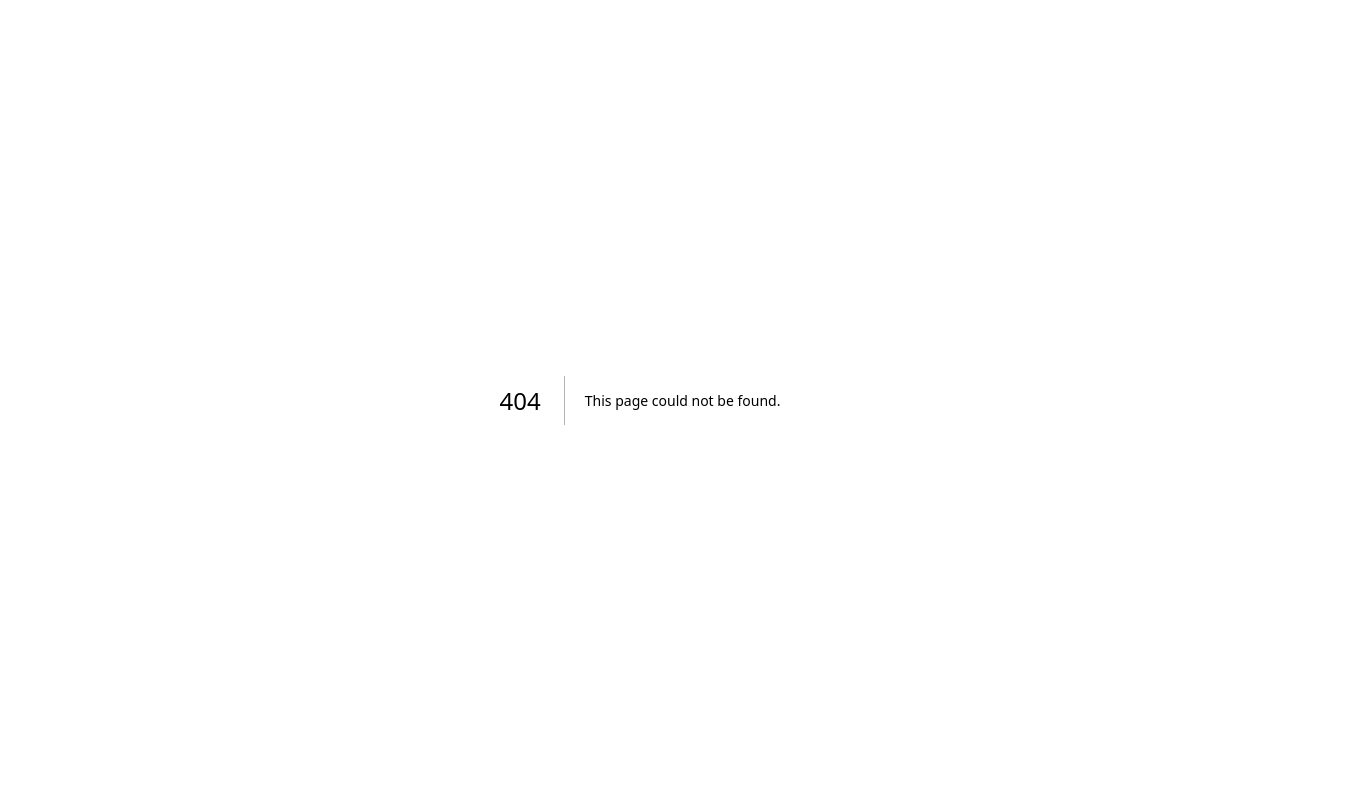
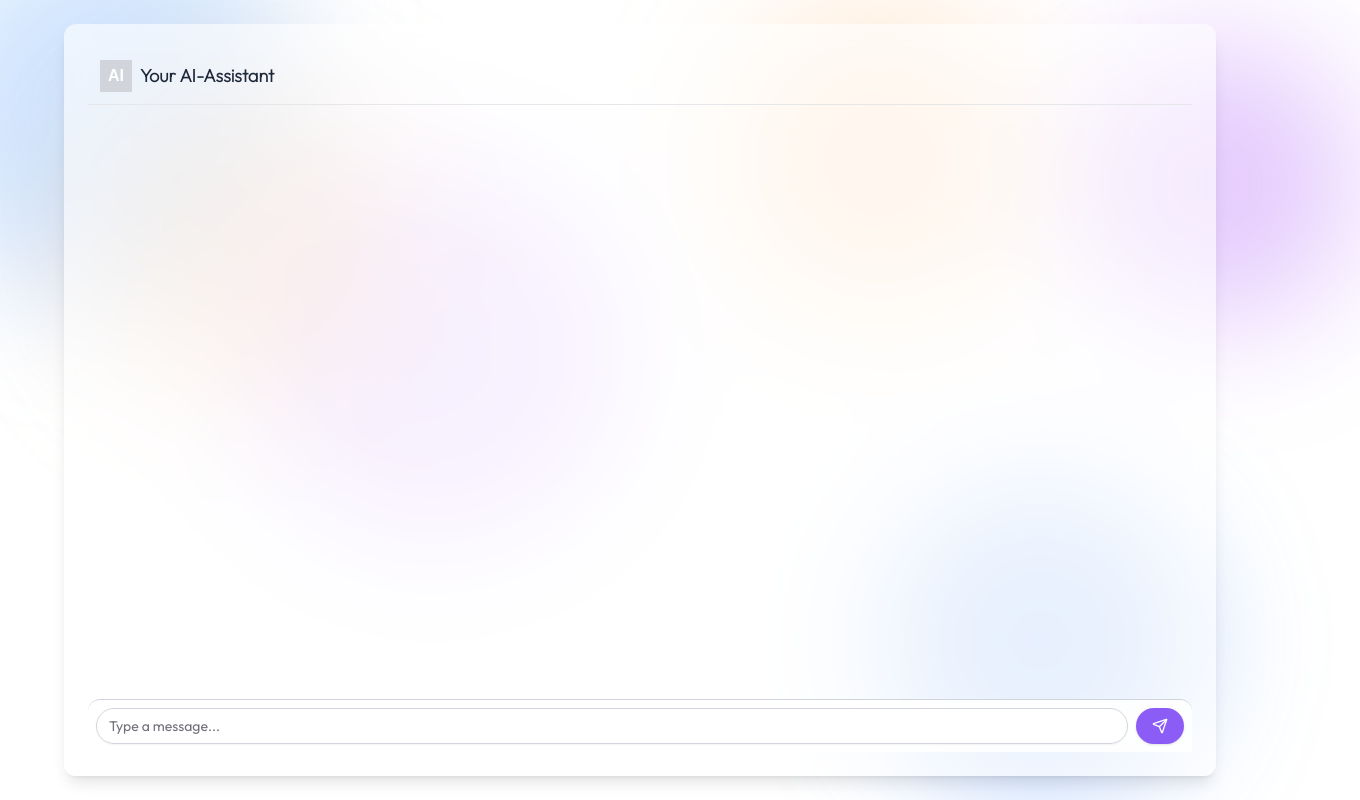
Before and after one commit to wajiha-kulsum/H10_crwdstrk, a Next.js app: page /chatbot in a window 1280 px wide. Before the commit this address had no page. Shown: the whole page, 1360 px wide, since content can reach past the window. Built offline with nearby package versions, Linux system fonts and the light colour scheme.

Commit message:
chatbot intigrated

```diff
--- /dev/null
+++ b/app/chatbot/page.tsx
@@ -0,0 +1,250 @@
+"use client";
+
+import React, { useState, useRef, useEffect, FormEvent, ChangeEvent, ReactNode } from "react";
+import { Send } from "lucide-react";
+import { Button } from "@/components/ui/button";
+import { Input } from "@/components/ui/input";
+
+// Custom Avatar Component for Profile
+interface AvatarProps {
+  imageUrl?: string;
+  initials: string;
+  className?: string;
+}
+
+const Avatar: React.FC<AvatarProps> = ({ imageUrl, initials, className }) => (
+  <div className={`w-8 h-8 rounded-full ${className}`}>
+    {imageUrl ? (
+      <img src={imageUrl} alt="avatar" className="object-cover w-full h-full rounded-full" />
+    ) : (
+      <div className="flex items-center justify-center w-full h-full bg-gray-300">
+        <span className="font-bold text-white">{initials}</span>
+      </div>
+    )}
+  </div>
+);
+
+interface Message {
+  role: "user" | "assistant";
+  content: string;
+}
+
+interface CardProps {
+  children: ReactNode;
+  className?: string;
+}
+
+const Card: React.FC<CardProps> = ({ children, className }) => (
+  <div className={`w-full h-full max-w-5xl p-6 bg-white bg-opacity-60 shadow-lg rounded-xl flex flex-col backdrop-blur-md ${className}`}>
+    {children}
+  </div>
+);
+
+interface CardHeaderProps {
+  children: ReactNode;
+  className?: string;
+}
+
+const CardHeader: React.FC<CardHeaderProps> = ({ children, className }) => (
+  <div className={`p-3 border-b border-gray-200 flex items-center space-x-2 ${className}`}>
+    {children}
+  </div>
+);
+
+interface CardTitleProps {
+  children: ReactNode;
+  className?: string;
+}
+
+const CardTitle: React.FC<CardTitleProps> = ({ children, className }) => (
+  <h2 className={`text-lg font-semibold text-gray-900 ${className}`}>{children}</h2>
+);
+
+interface CardContentProps {
+  children: ReactNode;
+  className?: string;
+}
+
+const CardContent: React.FC<CardContentProps> = ({ children, className }) => (
+  <div className={`flex-grow p-3 space-y-4 overflow-auto ${className}`}>
+    {children}
+  </div>
+);
+
+interface CardFooterProps {
+  children: ReactNode;
+  className?: string;
+}
+
+const CardFooter: React.FC<CardFooterProps> = ({ children, className }) => (
+  <div className={`p-2 bg-white bg-opacity-80 backdrop-blur-md rounded-t-xl border-t border-gray-300 ${className}`}>
+    {children}
+  </div>
+);
+
+export default function ChatbotPage() {
+  const [messages, setMessages] = useState<Message[]>([]);
+  const [input, setInput] = useState<string>("");
+  const [isLoading, setIsLoading] = useState<boolean>(false);
+  const messagesEndRef = useRef<HTMLDivElement | null>(null);
+
+  const scrollToBottom = (): void => {
+    messagesEndRef.current?.scrollIntoView({ behavior: "smooth" });
+  };
+
+  useEffect(scrollToBottom, [messages]);
+
+  const handleSubmit = async (e: FormEvent<HTMLFormElement>): Promise<void> => {
+    e.preventDefault();
+    if (!input.trim()) return;
+
+    const userMessage: Message = { role: "user", content: input };
+    setMessages((prev) => [...prev, userMessage]);
+    setInput("");
+    setIsLoading(true);
+
+    try {
+      const response = await fetch("/api/chatbot", {
+        method: "POST",
+        headers: {
+          "Content-Type": "application/json",
+        },
+        body: JSON.stringify({ message: input }),
+      });
+
+      const reader = response.body?.getReader();
+      const decoder = new TextDecoder();
+
+      let assistantMessage: Message = { role: "assistant", content: "" };
+      setMessages((prev) => [...prev, assistantMessage]);
+
+      if (reader) {
+        while (true) {
+          const { value, done } = await reader.read();
+          if (done) break;
+
+          const chunk = decoder.decode(value);
+          const lines = chunk.split("\n\n");
+
+          for (const line of lines) {
+            if (line.startsWith("data: ")) {
+              try {
+                const data = JSON.parse(line.slice(5));
+                if (data.content) {
+                  assistantMessage.content += data.content;
+                  setMessages((prev) => [...prev.slice(0, -1), { ...assistantMessage }]);
+                }
+                if (data.done) {
+                  break;
+                }
+              } catch (error) {
+                console.error("Error parsing JSON:", error);
+              }
+            }
+          }
+        }
+      }
+    } catch (error) {
+      console.error("Error:", error);
+    } finally {
+      setIsLoading(false);
+    }
+  };
+
+  return (
+    <div className="flex items-center justify-center w-screen h-screen p-6">
+      <div className="absolute inset-0">
+        <div className="absolute w-96 h-96 bg-blue-400/30 rounded-full blur-3xl -top-20 -left-20"></div>
+        <div className="absolute w-96 h-96 bg-purple-400/30 rounded-full blur-3xl top-40 left-60"></div>
+        <div className="absolute w-80 h-80 bg-blue-500/30 rounded-full blur-3xl bottom-0 right-20"></div>
+        <div className="absolute w-72 h-72 bg-purple-500/30 rounded-full blur-3xl -right-20 top-10"></div>
+        <div className="absolute w-80 h-80 bg-orange-300/30 rounded-full blur-3xl top-0 right-60"></div>
+        <div className="absolute w-80 h-80 bg-orange-300/30 rounded-full blur-3xl top-20 left-20"></div>
+      </div>
+      <Card className="max-w-6xl z-10">
+        <CardHeader>
+          <Avatar initials="AI" className="bg-purple-500" />
+          <CardTitle className="font-outfitLight text-slate-800">Your AI-Assistant</CardTitle>
+        </CardHeader>
+        <CardContent>
+          {messages.map((message, index) => (
+            <div
+              key={index}
+              className={`flex ${
+                message.role === "user" ? "justify-end" : "justify-start"
+              }`}
+            >
+              <div
+                className={`flex items-end space-x-2 ${
+                  message.role === "user"
+                    ? "flex-row-reverse space-x-reverse"
+                    : ""
+                }`}
+              >
+                <div
+                  className={`max-w-2xl px-6 py-2 rounded-xl transition-transform transform hover:scale-105 shadow-md ${
+                    message.role === "user"
+                      ? "bg-violet-500 text-white rounded-br-none font-outfitRegular"
+                      : "bg-violet-200 bg-opacity-90 text-slate-700 rounded-bl-none font-outfitRegular"
+                  }`}
+                >
+                  {message.content}
+                </div>
+              </div>
+            </div>
+          ))}
+          {isLoading && (
+            <div className="flex justify-start">
+              <div className="flex items-center space-x-2">
+                <Avatar initials="AI" className="bg-blue-500" />
+                <div className="max-w-lg p-3 text-gray-900 bg-white shadow-md rounded-2xl">
+                  <div className="flex space-x-2">
+                    <div
+                      className="w-2 h-2 bg-blue-500 rounded-full animate-bounce"
+                      style={{ animationDelay: "0ms" }}
+                    ></div>
+                    <div
+                      className="w-2 h-2 bg-blue-500 rounded-full animate-bounce"
+                      style={{ animationDelay: "150ms" }}
+                    ></div>
+                    <div
+                      className="w-2 h-2 bg-blue-500 rounded-full animate-bounce"
+                      style={{ animationDelay: "300ms" }}
+                    ></div>
+                  </div>
+                </div>
+              </div>
+            </div>
+          )}
+          <div ref={messagesEndRef} />
+        </CardContent>
+        <CardFooter>
+          <form onSubmit={handleSubmit} className="flex w-full space-x-2">
+            {/* <Button className="flex items-center p-1.5 bg-gray-100 rounded-full hover:bg-gray-200">
+              <i className="fas fa-paperclip"></i>
+            </Button>
+            <Button className="flex items-center p-1.5 bg-gray-100 rounded-full hover:bg-gray-200">
+              <i className="fas fa-microphone"></i>
+            </Button> */}
+            <Input
+              type="text"
+              value={input}
+              onChange={(e: ChangeEvent<HTMLInputElement>) =>
+                setInput(e.target.value)
+              }
+              placeholder="Type a message..."
+              className="flex-grow p-3 text-gray-900 bg-white border-gray-300 rounded-full bg-opacity-70 hover:border-gray-400 focus:ring-2 focus:ring-purple-500 font-outfitRegular"
+            />
+            <Button
+              type="submit"
+              disabled={isLoading}
+              className="text-white bg-violet-500 rounded-full hover:bg-violet-600"
+            >
+              <Send className="w-5 h-5" />
+            </Button>
+          </form>
+        </CardFooter>
+      </Card>
+    </div>
+  );
+}
```
